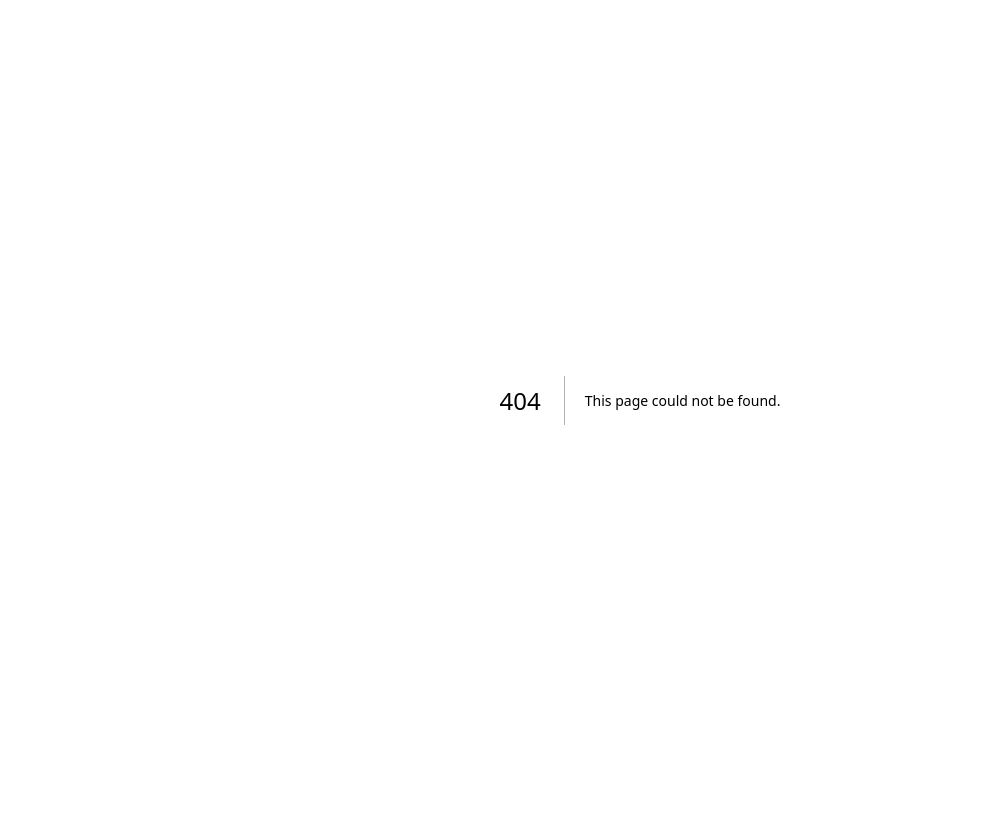
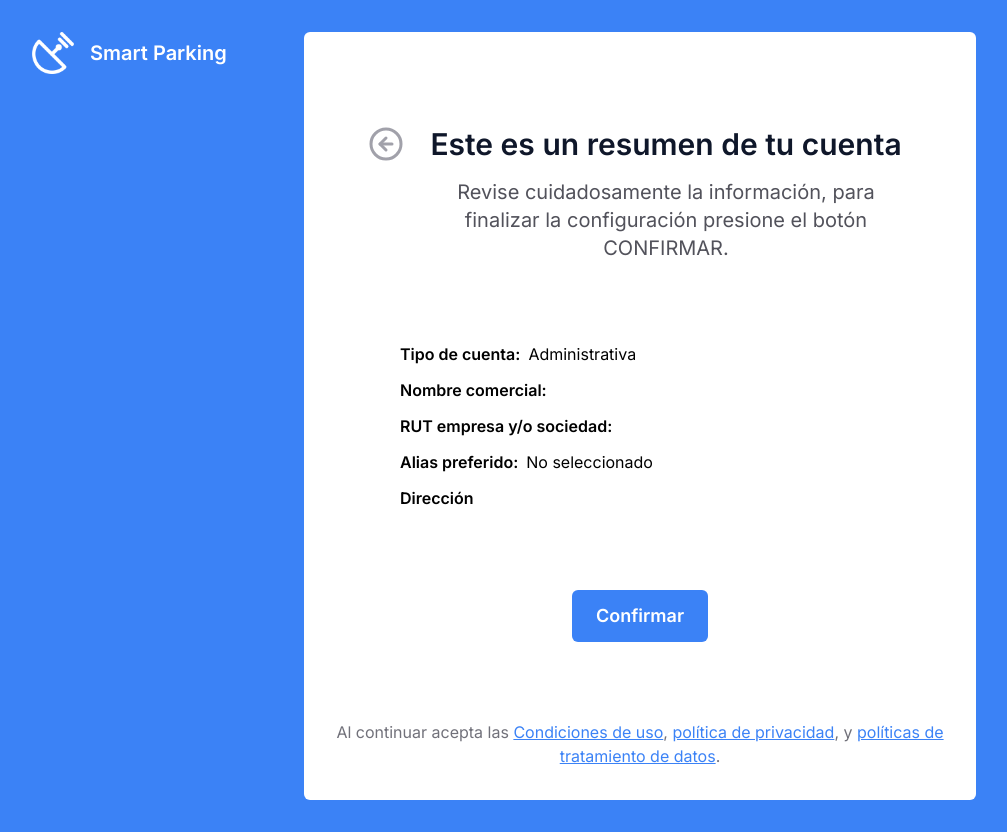
Before and after one commit to VicenteJ20/estacionamiento-inteligente-cliente, a Next.js app: page /dashboard/welcome/select-account/admin/finish in a window 1280 px wide. Before the commit this address had no page. Shown: the whole page, without its empty margins (0-1007 px from the left). Before the commit the page ends 800 px from the top, so only its background shows below. Built offline with nearby package versions, Linux system fonts and the light colour scheme.

Commit message:
Mejoras a la welcome section

```diff
--- a/app/_components/welcome/adminForm.tsx
+++ b/app/_components/welcome/adminForm.tsx
@@ -3,10 +3,23 @@
 import { Formik, Form, Field, ErrorMessage } from "formik"
 import { AdminAccountSchema } from "@/app/_schemas/adminaccount"
 import { FiArrowRightCircle } from "react-icons/fi"
+import { useDispatch  } from "react-redux"
+import { useRouter } from "next/navigation"
+import { setAddress, setAlias, setCommercialName, setRut } from "@/app/_redux/slices/adminSlice"
 
 const AdminAccountForm = () => {
+  const dispatch = useDispatch()
+  const router = useRouter()
+
   const handleSubmit = (values: any, { setSubmitting, resetForm }: any) => {
-    console.log(values)
+    const { name, rut, alias, address } = values
+    dispatch(setCommercialName(name))
+    dispatch(setRut(rut))
+    dispatch(setAlias(alias))
+    dispatch(setAddress(address))
+    setSubmitting(false)
+
+    router.push('/dashboard/welcome/select-account/admin/finish')
   }
 
   return (
--- /dev/null
+++ b/app/dashboard/welcome/select-account/admin/finish/page.tsx
@@ -0,0 +1,87 @@
+'use client'
+
+import { HeaderWelcome } from "@/app/_components/welcome/Header"
+import { useSelector } from "react-redux"
+import { createAccount } from "@/app/_lib/welcome/createAccount"
+import { useState } from "react"
+import { Loading } from "@/app/_components/welcome/loading"
+import Link from "next/link"
+import { FiArrowRightCircle, FiCheckCircle, FiXCircle, FiArrowLeftCircle } from "react-icons/fi"
+
+const FinishAdminPage = () => {
+  const [loading, setLoading] = useState(false)
+  const [replaceInfo, setReplaceInfo] = useState(false)
+  const [resOk, setResOk] = useState(false)
+  const data = useSelector((state: any) => state.adminWelcome.data)
+
+  async function handleConfirm() {
+    setLoading(true)
+    const res = await createAccount(data.type, data.commercialName, data.rut, data.alias, data.address)
+
+    if (res.status === 201) setResOk(true)
+    if (res.status === 400 || res.status === 500) setResOk(false)
+
+    setReplaceInfo(true)
+    setLoading(false)
+
+  }
+
+  return (
+    <article className='flex flex-col gap-10 lg:gap-20  justify-center relative'>
+      <Loading loading={loading} />
+      {
+        replaceInfo ? (
+          <>
+            {
+              resOk ? (
+                <>
+                  <FiCheckCircle className='text-green-500 text-9xl mx-auto' />
+                  <HeaderWelcome title='Todo bien' description='Su empresa se registró con éxito en nuestro sistema, haga click en el botón aquí abajo para ir al Dashboard' />
+                  <Link href='/dashboard' className='bg-blue-500 hover:bg-blue-600 text-white font-semibold py-3 px-6 rounded-md transition-all duration-300 ease-in-out flex flex-row gap-2 items-center justify-center text-lg max-w-fit mx-auto'>Ir al dashboard <FiArrowRightCircle /></Link>
+                </>
+              ) : (
+                <>
+                  <FiXCircle className='text-red-500 text-9xl mx-auto' />
+                  <HeaderWelcome title='Ocurrió un error' description="Ocurrió un error de nuestra parte, por favor intente registrar su empresa más tarde." />
+                  <Link href='/dashboard/welcome' className='bg-red-500 hover:bg-red-600 text-white font-semibold py-3 px-6 rounded-md transition-all duration-300 ease-in-out flex flex-row gap-2 items-center justify-center text-lg max-w-fit mx-auto'>Volver a intentar <FiArrowLeftCircle /></Link>
+                </>
+              )
+            }
+          </>
+        ) : (
+          <>
+            <HeaderWelcome title='Este es un resumen de tu cuenta'
+              description='Revise cuidadosamente la información, para finalizar la configuración presione el botón CONFIRMAR.' href='/dashboard/welcome/select-account/admin' />
+            <ul className='px-8 flex flex-col gap-3'>
+              <li className='flex flex-row gap-2 items-center'>
+                <p className='font-semibold'>Tipo de cuenta:</p>
+                <span>{data.type === 0 ? 'Administrativa' : 'Colaborador'}</span>
+              </li>
+              <li className='flex flex-row gap-2 items-center'>
+                <p className='font-semibold'>Nombre comercial:</p>
+                <span>{data.commercialName}</span>
+              </li>
+              <li className='flex flex-row gap-2 items-center'>
+                <p className='font-semibold'>RUT empresa y/o sociedad:</p>
+                <span>{data.rut}</span>
+              </li>
+              <li className='flex flex-row gap-2 items-center'>
+                <p className='font-semibold'>Alias preferido:</p>
+                <span>{data.alias === '' ? 'No seleccionado' : data.alias}</span>
+              </li>
+              <li className='flex flex-row gap-2 items-center'>
+                <p className='font-semibold'>Dirección</p>
+                <span>{data.address}</span>
+              </li>
+            </ul>
+            <div>
+              <button onClick={handleConfirm} disabled={loading} className='bg-blue-500 hover:bg-blue-600 text-white font-semibold py-3 px-6 rounded-md transition-all duration-300 ease-in-out flex flex-row gap-2 items-center justify-center text-lg max-w-fit mx-auto'>Confirmar</button>
+            </div>
+          </>
+        )
+      }
+    </article>
+  )
+}
+
+export default FinishAdminPage
--- a/app/dashboard/welcome/select-account/page.tsx
+++ b/app/dashboard/welcome/select-account/page.tsx
@@ -1,16 +1,28 @@
+'use client'
+
 import { HeaderWelcome } from "@/app/_components/welcome/Header"
 import { WelcomeSelectAccount } from "@/app/_dictionaries/es-CL"
 import Link from "next/link"
+import { useDispatch } from "react-redux"
+import { setType } from "@/app/_redux/slices/adminSlice"
 
 const SelectAccount = () => {
   const { title, cards, oldPage } = WelcomeSelectAccount
+
+
+  const dispatch = useDispatch()
+
+  const handleClick = (target: boolean) => {
+    dispatch(setType(target ? 0 : 1))
+  }
+
   return (
     <article className='flex flex-col gap-10 lg:gap-20 items-center justify-center'>
       <HeaderWelcome title={title} href={oldPage} />
       <ul className='flex flex-col gap-4'>
         {
           cards && cards.map((item, index) => (
-            <li key={index}>
+            <li key={index} onClick={() => handleClick(item.type)}>
               <Link href={item.nextPage} className={`border-2 text-start ${item.type ? 'border-blue-500' : 'border-zinc-300'} rounded-md p-4 pr-12 flex flex-col gap-2 relative w-full shadow-md hover:opacity-50 transition-all duration-300 ease-in-out`}>
                 <h3 className={`font-semibold text-lg lg:text-xl ${item.type ? 'text-blue-500': 'text-zinc-700'}`}>{item.title}</h3>
                 <p className='font-normal text-md text-zinc-500'>{item.description}</p>
```
